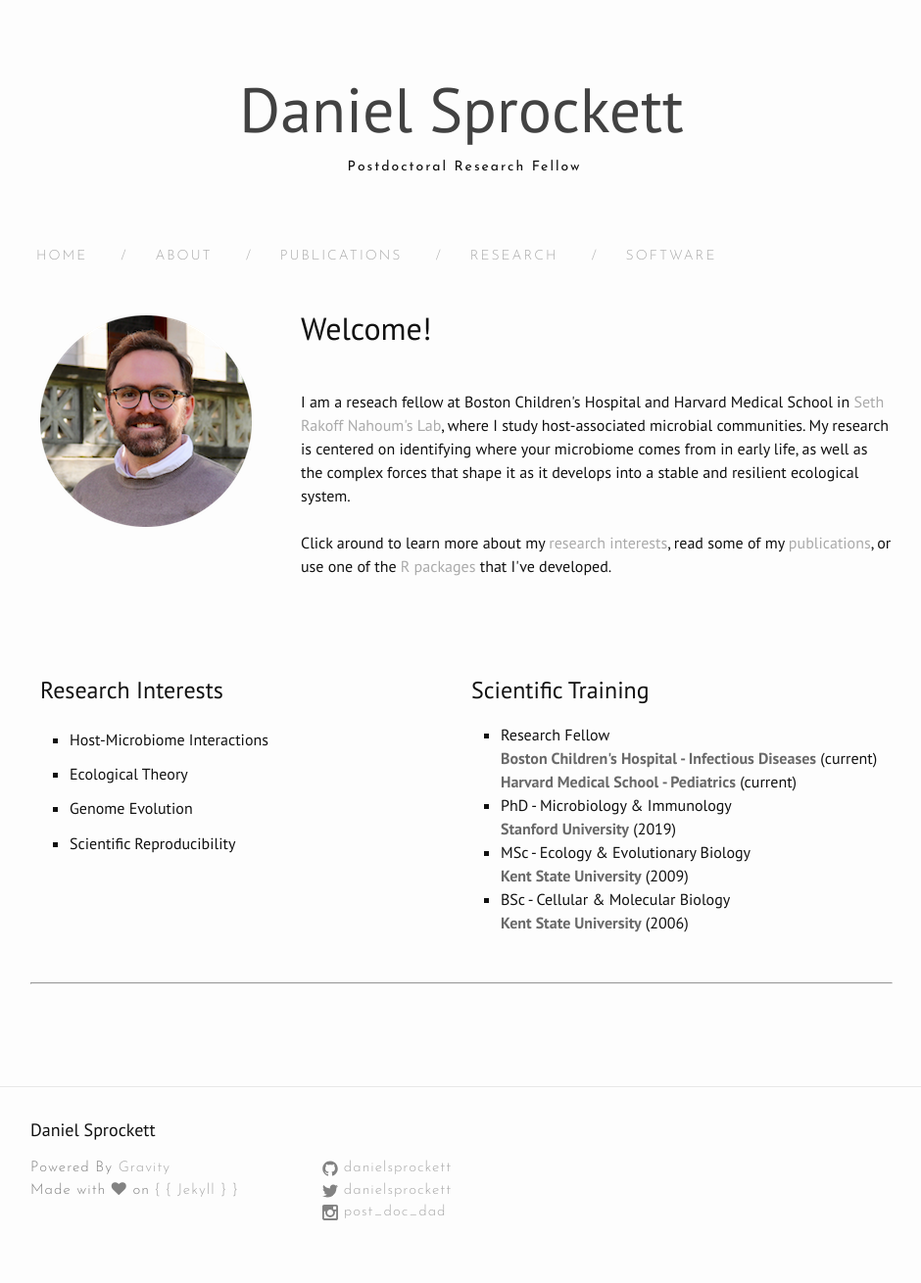
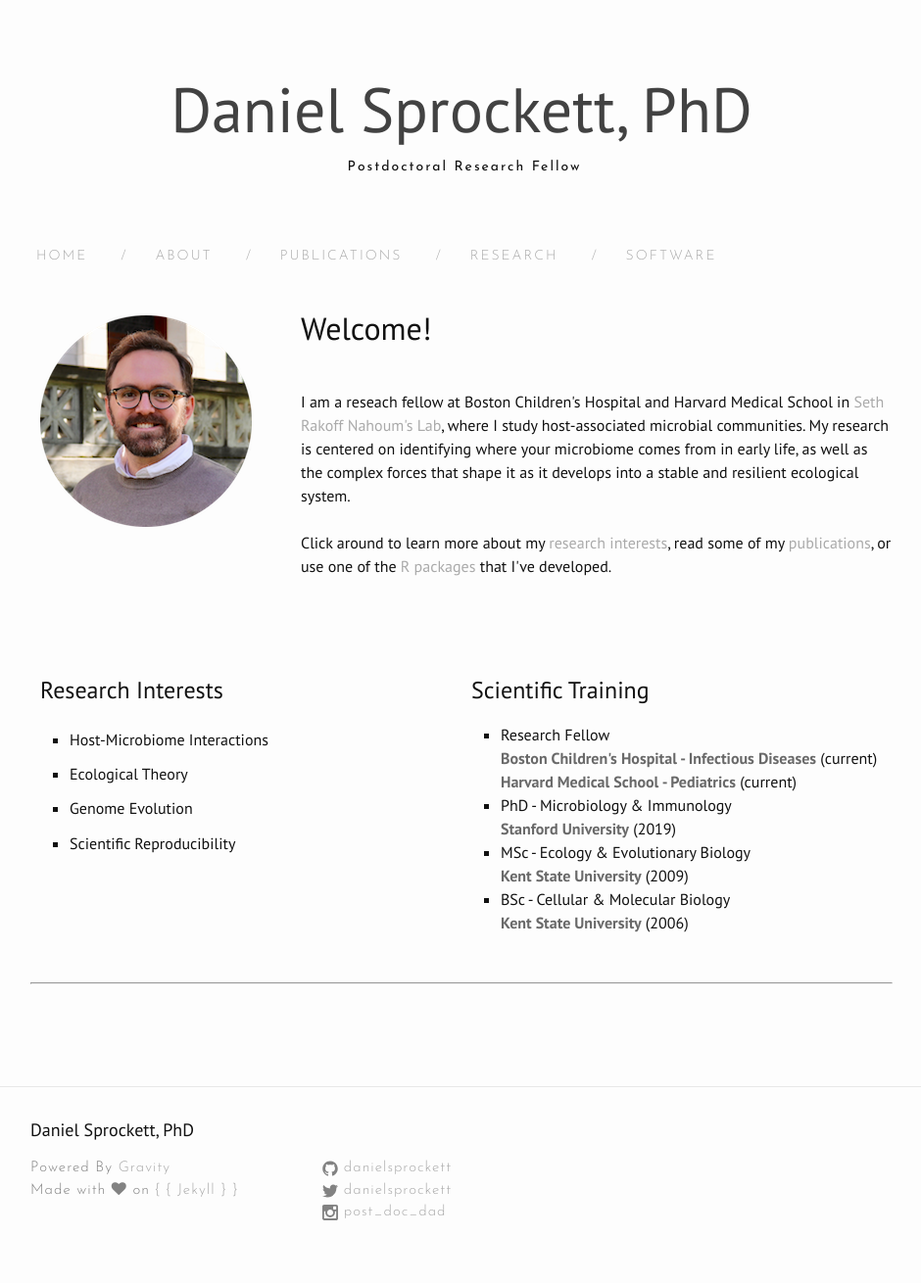
Before and after one commit to DanielSprockett/danielsprockett.github.io, a Jekyll site: the page built from index.html, in a window 1280 px wide. Shown: the whole page at 98% size, without its empty margins (169-1109 px from the left). Built offline with Jekyll 4.4.1, drawn with Linux system fonts in a browser that asks for light colours; nearby versions of some CDN libraries; the list of posts is cut into pages by our own code.

Commit message:
add information

```diff
--- a/_config.yml
+++ b/_config.yml
@@ -6,7 +6,7 @@
 # 'jekyll serve'. If you change this file, please restart the server process.
 
 # Site settings
-title: Daniel Sprockett
+title: Daniel Sprockett, PhD
 email: daniel.sprockett@gmail.com
 description: Postdoctoral Research Fellow
 baseurl: "" # the subpath of your site, e.g. /blog
```
